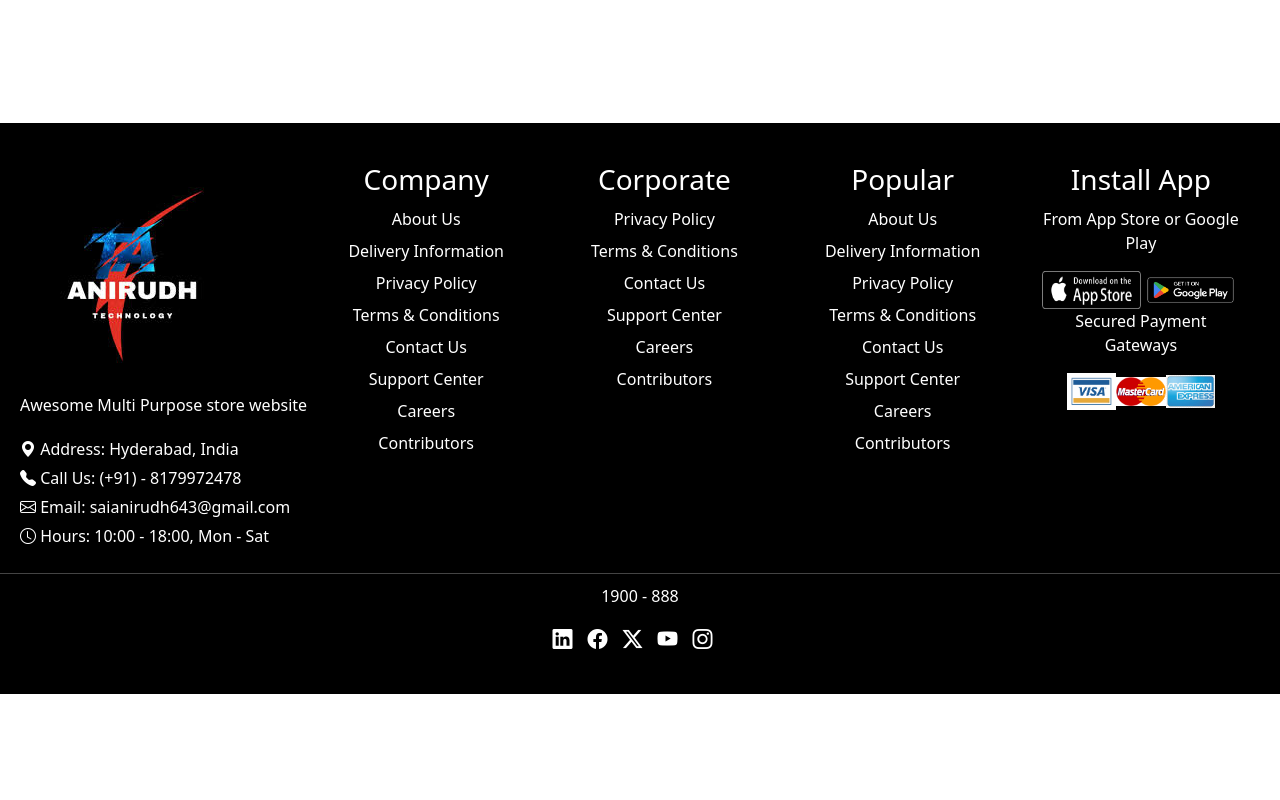
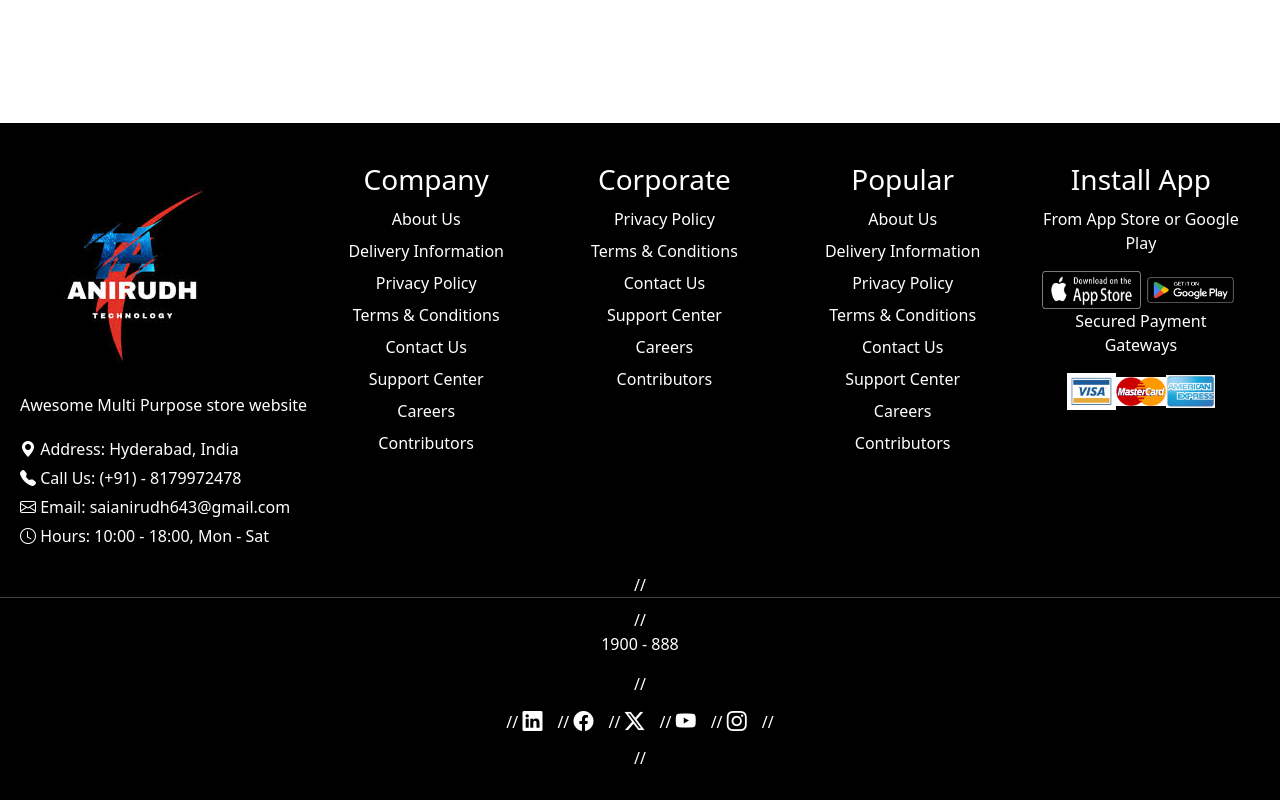
Before and after one commit to anirudhys123/saloon-site, a React (Create React App) app: page /reservation in a window 1280 px wide. Shown: the part 827-1627 px from the top of the page. Before the commit the page ends 1521 px from the top, so only its background shows below. Built offline with nearby package versions, Linux system fonts and the light colour scheme.

Commit message:
Update Footer.js

```diff
--- a/src/components/Footer.js
+++ b/src/components/Footer.js
@@ -72,16 +72,16 @@ const Footer = () => {
                     </div>
                 </div>
             </div>
-            <div className="footer-bottom">
-                <p>1900 - 888</p>
-                <div className="social-icons">
-                    <span className="bi bi-linkedin"></span>
-                    <span className="bi bi-facebook"></span>
-                    <span className="bi bi-twitter-x"></span>
-                    <span className="bi bi-youtube"></span>
-                    <span className="bi bi-instagram"></span>
-                </div>
-            </div>
+            // <div className="footer-bottom">
+            //     <p>1900 - 888</p>
+            //     <div className="social-icons">
+            //         <span className="bi bi-linkedin"></span>
+            //         <span className="bi bi-facebook"></span>
+            //         <span className="bi bi-twitter-x"></span>
+            //         <span className="bi bi-youtube"></span>
+            //         <span className="bi bi-instagram"></span>
+            //     </div>
+            // </div>
         </footer>
     );
 };
```
